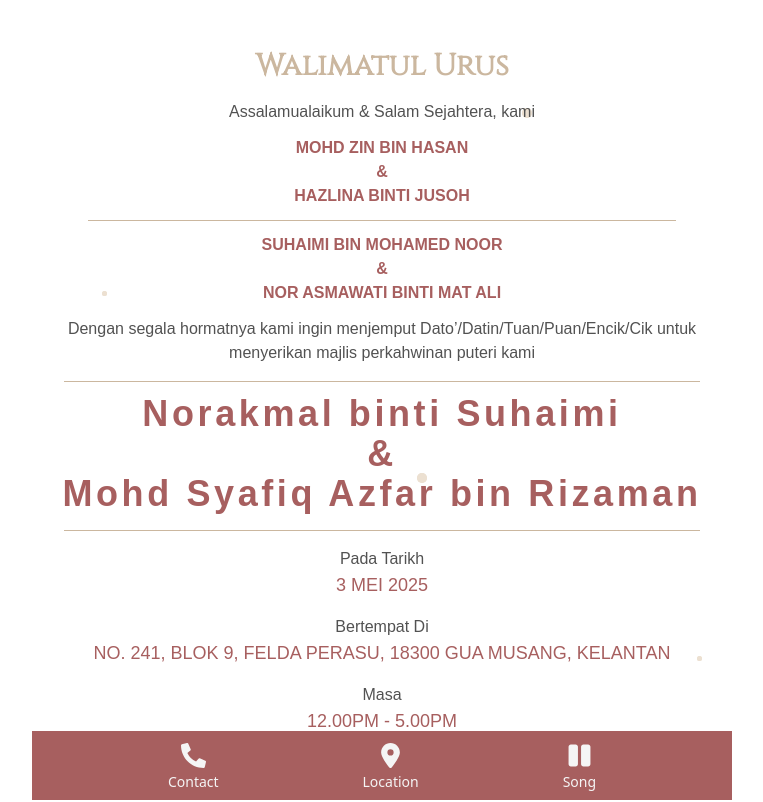
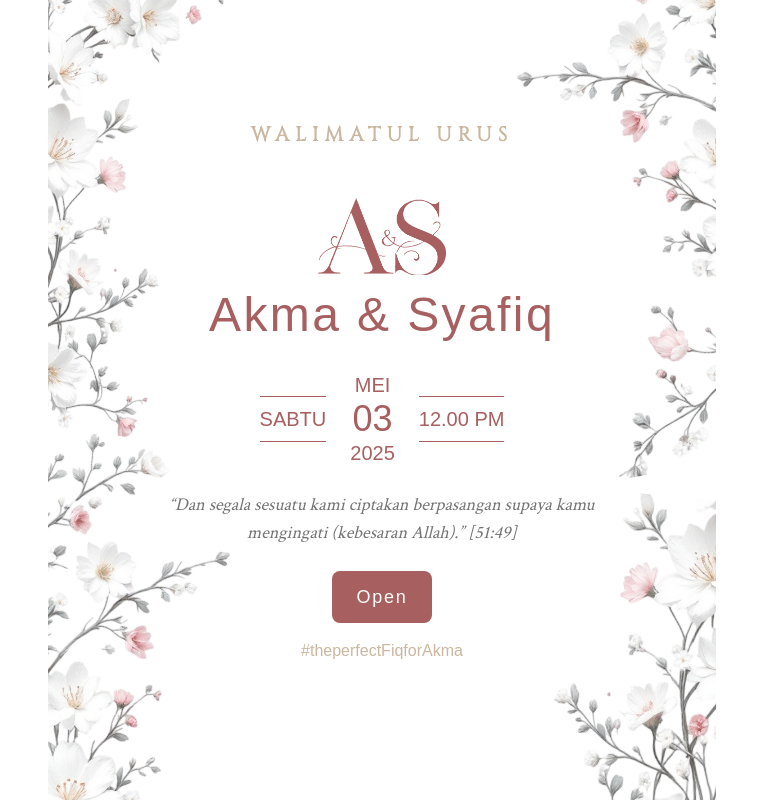
Before and after one commit to wamofi97/akmasyafiq, a React (Vite) app in the folder client/: page / in a window 1280 px wide. Shown: the top 802 px of the page, without its empty margins (258-1021 px from the left). Built offline with nearby package versions, Linux system fonts and the light colour scheme; no server answers; a web font is replaced by a local one.

Commit message:
set modal to true

```diff
--- a/client/src/routes/WeddingLandingPage.tsx
+++ b/client/src/routes/WeddingLandingPage.tsx
@@ -3,7 +3,7 @@ import WelcomePage from "./WelcomePage";
 import InvitationCard from "./InvitationCard";
 
 const WeddingLanding = () => {
-  const [isModalOpen, setIsModalOpen] = useState(false);
+  const [isModalOpen, setIsModalOpen] = useState(true);
 
   return (
     <div className="">
```
